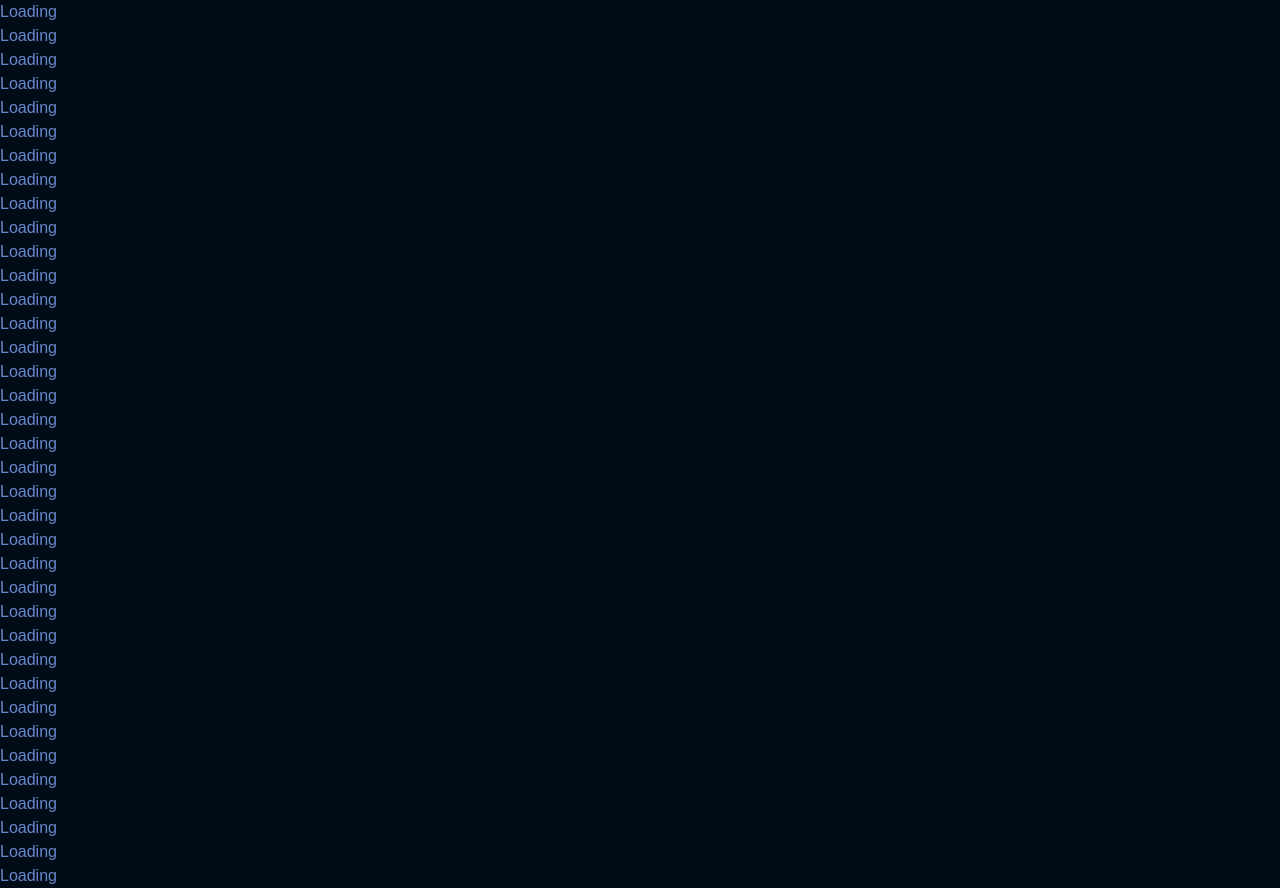
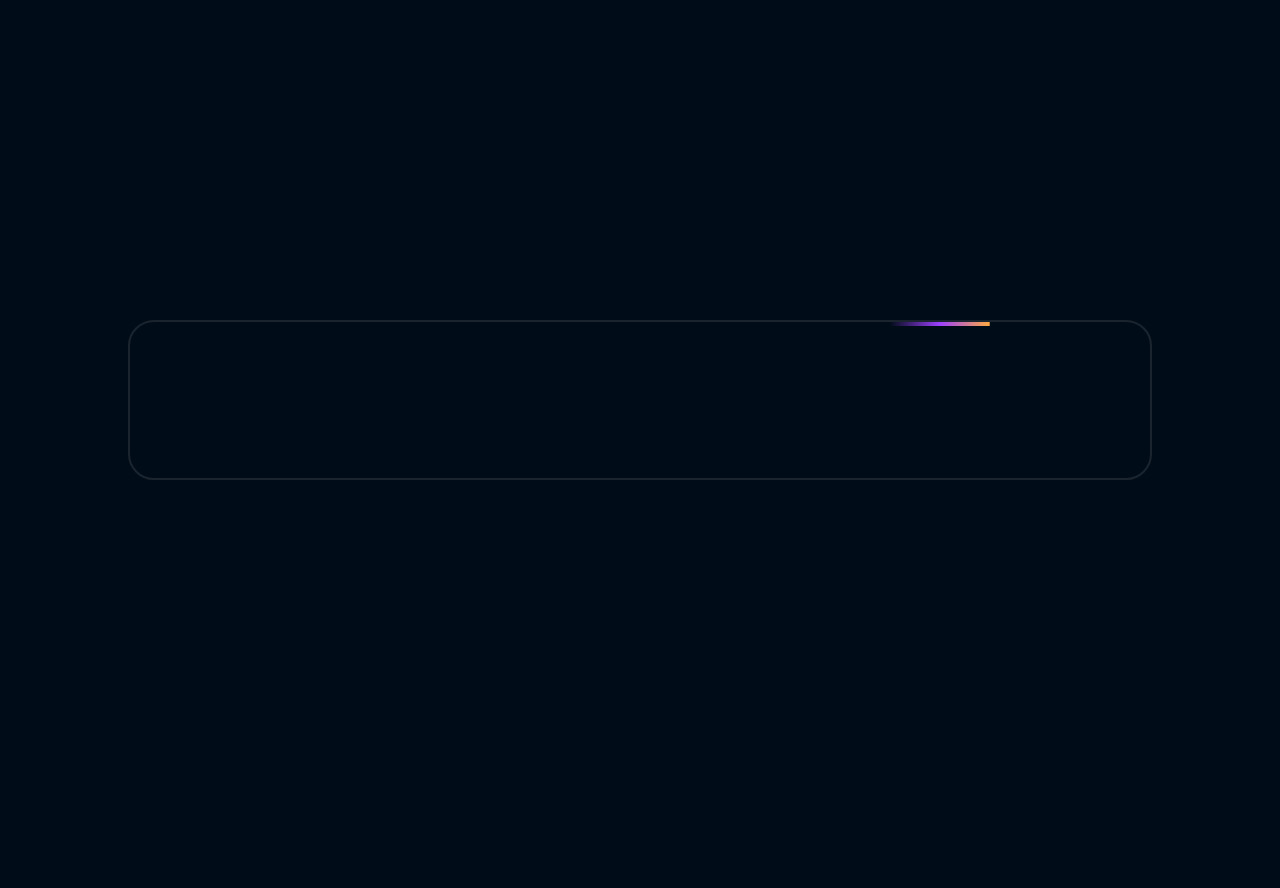
Before and after one commit to angga-prasetyo/anggaprasetyo, a React (Vite) app: page /loading in a window 1280 px wide. After the commit the page ends 800 px from the top, so only its background shows below. Built offline with nearby package versions, Linux system fonts and the light colour scheme.

Commit message:
add border beam component

```diff
--- /dev/null
+++ b/src/components/ct-beam-border/component.tsx
@@ -0,0 +1,94 @@
+import { cn } from '@/lib/utils';
+
+interface CTBeamBorderProps {
+  /** The size of the border beam. */
+  size?: number;
+  /** The duration of the border beam (seconds). */
+  duration?: number;
+  /** The delay of the border beam (seconds). */
+  delay?: number;
+  /** The color of the border beam from. */
+  colorFrom?: string;
+  /** The color of the border beam to. */
+  colorTo?: string;
+  /** The class name of the border beam. */
+  className?: string;
+  /** The style of the border beam. */
+  style?: React.CSSProperties;
+  /** Whether to reverse the animation direction. */
+  reverse?: boolean;
+  /** The initial offset position (0-100). */
+  initialOffset?: number;
+  /** The border width of the beam. */
+  borderWidth?: number;
+}
+
+export const CTBeamBorder = ({
+  className,
+  size = 100,
+  delay = 0,
+  duration = 6,
+  colorFrom = '#ffaa40',
+  colorTo = '#9c40ff',
+  style,
+  reverse = false,
+  initialOffset = 0,
+  borderWidth = 1,
+}: CTBeamBorderProps) => {
+  const animationName = reverse ? 'border-beam-reverse' : 'border-beam';
+
+  return (
+    <>
+      {/*
+        Inject keyframes once via a <style> tag.
+        CSS offset-path motion along the border rectangle cannot be driven
+        purely via Tailwind utilities, so we inline the keyframes here.
+        This keeps zero runtime JS animation — it's entirely CSS.
+      */}
+      <style>{`
+        @keyframes border-beam {
+          from { offset-distance: ${initialOffset}%; }
+          to   { offset-distance: ${100 + initialOffset}%; }
+        }
+        @keyframes border-beam-reverse {
+          from { offset-distance: ${100 - initialOffset}%; }
+          to   { offset-distance: ${-initialOffset}%; }
+        }
+      `}</style>
+
+      {/* Outer mask layer — clips animation to the border area only */}
+      <div
+        className="pointer-events-none absolute inset-0 rounded-[inherit] border-transparent [mask-clip:padding-box,border-box] mask-intersect mask-[linear-gradient(transparent,transparent),linear-gradient(#000,#000)]"
+        style={
+          {
+            borderWidth: borderWidth,
+            borderStyle: 'solid',
+          } as React.CSSProperties
+        }>
+        {/* Beam element — travels along offset-path */}
+        <div
+          className={cn('absolute aspect-square bg-linear-to-l', className)}
+          style={
+            {
+              width: size,
+              offsetPath: `rect(0 auto auto 0 round ${size}px)`,
+              offsetDistance: `${initialOffset}%`,
+              animationName,
+              animationDuration: `${duration}s`,
+              /*
+               * Negative delay = start mid-cycle (matches motion's delay: -delay behaviour).
+               * Positive delay = hold before starting.
+               */
+              animationDelay: delay > 0 ? `${delay}s` : `-${delay}s`,
+              animationTimingFunction: 'linear',
+              animationIterationCount: 'infinite',
+              animationFillMode: 'both',
+              background: `linear-gradient(to left, ${colorFrom}, ${colorTo}, transparent)`,
+              ...style,
+            } as React.CSSProperties
+          }
+        />
+      </div>
+    </>
+  );
+};
--- a/src/components/ct-layout/component.tsx
+++ b/src/components/ct-layout/component.tsx
@@ -10,10 +10,9 @@ const CTLayoutComponent: React.FC<CTLayoutProps> = ({
   ...rest
 }) => {
   return (
-    <div id="ct_layout_dashboard" className="h-screen" {...rest}>
+    <div id="ct_layout" className="h-screen" {...rest}>
       <CTSeoMeta meta={meta} />
-
-      <div id="content">{children}</div>
+      {children}
     </div>
   );
 };
--- a/src/components/ct-layout/index.tsx
+++ b/src/components/ct-layout/index.tsx
@@ -2,16 +2,16 @@ import { Suspense, lazy } from 'react';
 
 import { CTErrorBoundary } from '@/components/ct-error-boundary/component';
 
-import { CTLayoutDashboardLoader } from './loader';
+import { CTLayoutLoader } from './loader';
 import type { CTLayoutProps } from './type';
 
-const CTLayoutDashboardComponent = lazy(() => import('./component'));
+const CTLayoutComponent = lazy(() => import('./component'));
 
-export const CTLayoutDashboard: React.FC<CTLayoutProps> = (props) => {
+export const CTLayout: React.FC<CTLayoutProps> = (props) => {
   return (
     <CTErrorBoundary>
-      <Suspense fallback={<CTLayoutDashboardLoader />}>
-        <CTLayoutDashboardComponent {...props} />
+      <Suspense fallback={<CTLayoutLoader />}>
+        <CTLayoutComponent {...props} />
       </Suspense>
     </CTErrorBoundary>
   );
--- a/src/components/ct-layout/loader.tsx
+++ b/src/components/ct-layout/loader.tsx
@@ -1,6 +1,6 @@
 import { Skeleton } from '../ui/skeleton';
 
-export const CTLayoutDashboardLoader: React.FC = () => {
+export const CTLayoutLoader: React.FC = () => {
   return (
     <div className="flex items-center gap-4">
       <Skeleton />
--- a/src/components/ct-layout/type.ts
+++ b/src/components/ct-layout/type.ts
@@ -6,9 +6,9 @@ export interface CTLayoutProps
    * Title for your page. The title is customizable by using React Node or simply using a string.
    *
    * @example
-   * <CTLayoutDashboard titlePage={<div><p>Welcome back,</p><h1>Custom Admin</h1></div>}>
+   * <CTLayout titlePage={<div><p>Welcome back,</p><h1>Custom Admin</h1></div>}>
    *   // .. children
-   * </CTLayoutDashboard>
+   * </CTLayout>
    */
   titlePage?: string | React.ReactNode;
   children: React.ReactNode;
--- a/src/pages/home/index.tsx
+++ b/src/pages/home/index.tsx
@@ -1,14 +1,14 @@
 import { Suspense, lazy } from 'react';
 
 import { CTErrorBoundary } from '@/components/ct-error-boundary/component';
-import { CTLayoutDashboardLoader } from '@/components/ct-layout/loader';
+import { CTLayoutLoader } from '@/components/ct-layout/loader';
 
 const HomePage = lazy(() => import('./page'));
 
 export const Home = () => {
   return (
     <CTErrorBoundary>
-      <Suspense fallback={<CTLayoutDashboardLoader />}>
+      <Suspense fallback={<CTLayoutLoader />}>
         <HomePage />
       </Suspense>
     </CTErrorBoundary>
--- a/src/pages/home/page.tsx
+++ b/src/pages/home/page.tsx
@@ -1,16 +1,16 @@
-import { CTLayoutDashboard } from '@/components/ct-layout';
+import { CTLayout } from '@/components/ct-layout';
 import { Skeleton } from '@/components/ui/skeleton';
 
 import { pageMeta } from './constant';
 
 const HomePage: React.FC = () => {
   return (
-    <CTLayoutDashboard meta={pageMeta} titlePage="Homepage">
+    <CTLayout meta={pageMeta} titlePage="Homepage">
       <div className="flex items-center gap-4">
         <h1>Home</h1>
         <Skeleton className="h-4 w-62.5" />
       </div>
-    </CTLayoutDashboard>
+    </CTLayout>
   );
 };
 
--- a/src/pages/loading/index.tsx
+++ b/src/pages/loading/index.tsx
@@ -1,14 +1,14 @@
 import { Suspense, lazy } from 'react';
 
 import { CTErrorBoundary } from '@/components/ct-error-boundary/component';
-import { CTLayoutDashboardLoader } from '@/components/ct-layout/loader';
+import { CTLayoutLoader } from '@/components/ct-layout/loader';
 
 const LoadingPage = lazy(() => import('./page'));
 
 export const Loading = () => {
   return (
     <CTErrorBoundary>
-      <Suspense fallback={<CTLayoutDashboardLoader />}>
+      <Suspense fallback={<CTLayoutLoader />}>
         <LoadingPage />
       </Suspense>
     </CTErrorBoundary>
--- a/src/pages/loading/page.tsx
+++ b/src/pages/loading/page.tsx
@@ -1,19 +1,17 @@
-import { CTLayoutDashboard } from '@/components/ct-layout';
+import { CTBeamBorder } from '@/components/ct-beam-border/component';
+import { CTLayout } from '@/components/ct-layout';
 
 import { pageMeta } from './constant';
 
 const LoadingPage: React.FC = () => {
-  const generateLoading = () => {
-    const result = [];
-    for (let index = 0; index < 37; index++) {
-      result.push(<h1>Loading</h1>);
-    }
-    return result;
-  };
   return (
-    <CTLayoutDashboard meta={pageMeta} titlePage="LoadingPage">
-      <div>{generateLoading()}</div>
-    </CTLayoutDashboard>
+    <CTLayout meta={pageMeta} titlePage="LoadingPage">
+      <div className="flex justify-center items-center h-full">
+        <div className="relative w-[80vw] h-[20vh] rounded-4xl border-2">
+          <CTBeamBorder borderWidth={4} />
+        </div>
+      </div>
+    </CTLayout>
   );
 };
 
```
